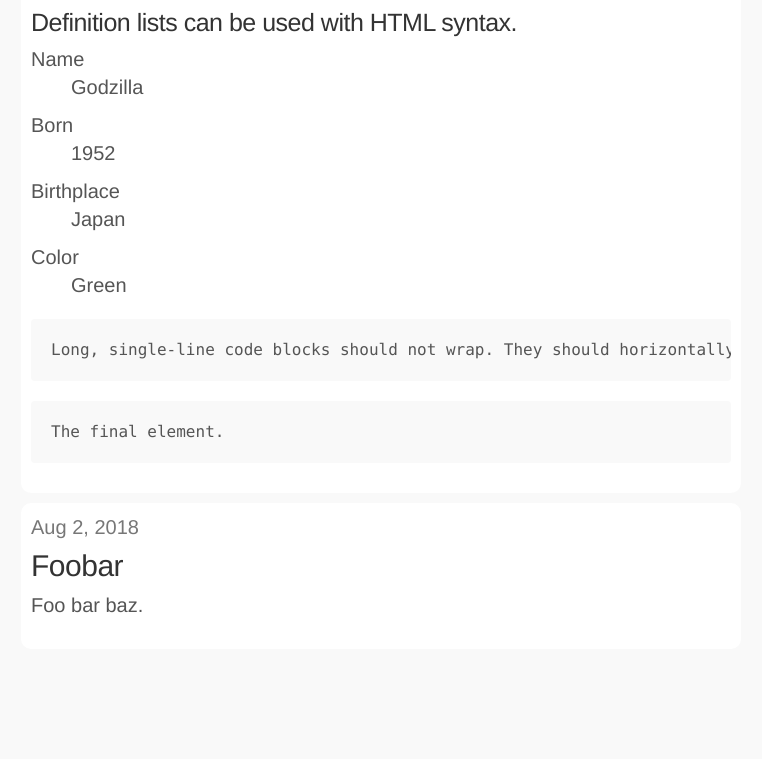
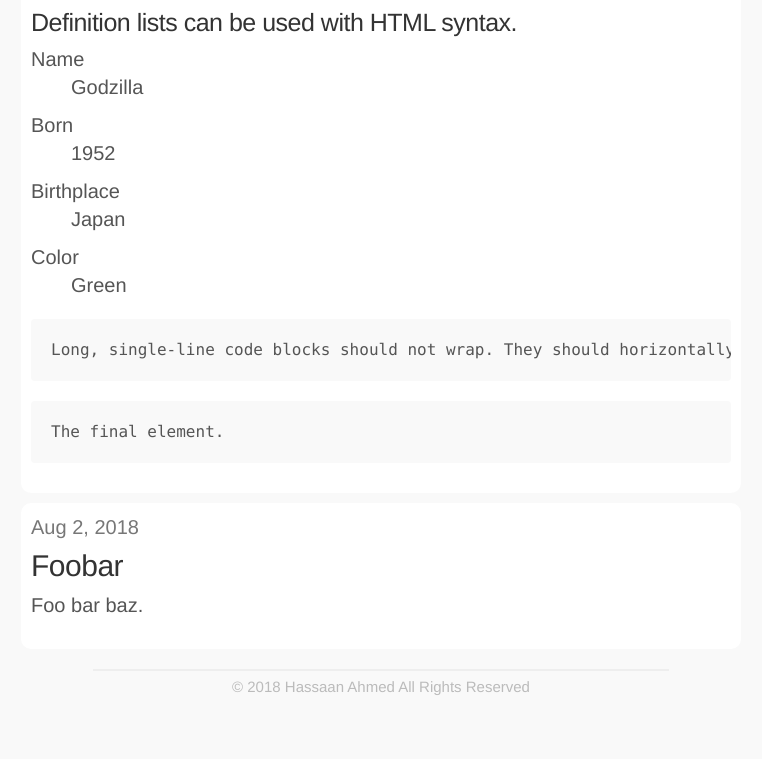
Before and after one commit to ahmedxyz/ahmedxyz.github.io, a Jekyll site: the page built from index.html, in a window 1280 px wide. Shown: the part 3485-4244 px from the top of the page, without its empty margins (259-1021 px from the left). Built offline with Jekyll 4.4.1, drawn with Linux system fonts in a browser that asks for light colours; after the commit the page ends 4202 px from its top, so only the background shows below that.

Commit message:
Add footer

```diff
--- a/_config.yml
+++ b/_config.yml
@@ -16,7 +16,7 @@ nav:
   - name:           "Github"
     href:           "//github.com/hahmed427"
   - name:           "RSS"
-    href:            "{{ site.baseurl }}/feed.xml"
+    href:            "/feed.xml"
 
 # Sass
 sass:
--- /dev/null
+++ b/_includes/footer.html
@@ -0,0 +1,4 @@
+<footer class="footer">
+	<hr class="footer-line">
+	<p>© {{ site.time | date: '%Y' }} {{ site.name }} All Rights Reserved</p>
+</footer>
--- /dev/null
+++ b/_includes/head.html
@@ -0,0 +1,7 @@
+<head>
+  <meta charset="utf-8">
+  <meta name="viewport" content="width=device-width, initial-scale=1">
+  <title>{% if page.title %}{{ page.title }}{% else %}{{ site.name }}{% endif %}</title>
+  <link rel="stylesheet" href="{{ site.baseurl }}/style.css">
+  <link rel="alternate" type="application/rss+xml" title="RSS Feed for {{ site.name }}" href="{{ site.baseurl }}/feed.xml" />
+</head>
--- a/_layouts/default.html
+++ b/_layouts/default.html
@@ -1,14 +1,9 @@
 <!DOCTYPE html>
 <html lang="en">
-<head>
-  <meta charset="utf-8">
-  <meta name="viewport" content="width=device-width, initial-scale=1">
-  <title>{% if page.title %}{{ page.title }}{% else %}{{ site.name }}{% endif %}</title>
-  <link rel="stylesheet" href="{{ site.baseurl }}/style.css">
-  <link rel="alternate" type="application/rss+xml" title="RSS Feed for {{ site.name }}" href="{{ site.baseurl }}/feed.xml" />
-</head>
+{% include head.html %}
 <body>
   <div class="container">
+	{% include header.html %}
     {{ content }}
   </div>
 </body>
--- a/_layouts/page.html
+++ b/_layouts/page.html
@@ -1,7 +1,6 @@
 ---
 layout: default
 ---
-{% include header.html %}
 <div class="content page">
   <h2 class="page-title">{{ page.title }}</h2>
   {{ content }}
--- a/_layouts/post.html
+++ b/_layouts/post.html
@@ -1,7 +1,6 @@
 ---
 layout: default
 ---
-{% include header.html %}
 <div class="content post">
 	<div class="post-date">
 		<time>{{ page.date | date: "%-b %-d, %Y" }}</time>
--- a/index.html
+++ b/index.html
@@ -1,7 +1,6 @@
 ---
 layout: default
 ---
-{% include header.html %}
 <div class="content list">
   {% for post in site.posts %}
   <div class="list-item">
@@ -15,3 +14,4 @@ layout: default
   </div>
   {% endfor %}
 </div>
+{% include footer.html %}
--- a/style.scss
+++ b/style.scss
@@ -259,20 +259,20 @@ tbody tr:nth-child(odd) th {
 
 .container {
   max-width: 38rem;
-  padding: 2rem 1.5rem;
+  padding: 2rem 1.5rem 0rem;
   margin-left:  auto;
   margin-right: auto;
 
   @media (min-width: 38rem){
-    padding: 5rem 1rem;
+    padding: 5rem 1rem 0rem;
   }
 }
 
 .masthead {
 
   &-title {
-    font-weight: 300;
-		text-transform: lowercase;
+	font-weight: 300;
+	text-transform: lowercase;
 
     a {
       color: #111;
@@ -315,6 +315,16 @@ tbody tr:nth-child(odd) th {
       }
     }
   }
+}
+
+.footer {
+	text-align: center;
+	color: #bbb;
+	font-size: .75rem;
+
+	&-line {
+		margin: 1rem 10% .25rem;
+	}
 }
 
 .page {
```
